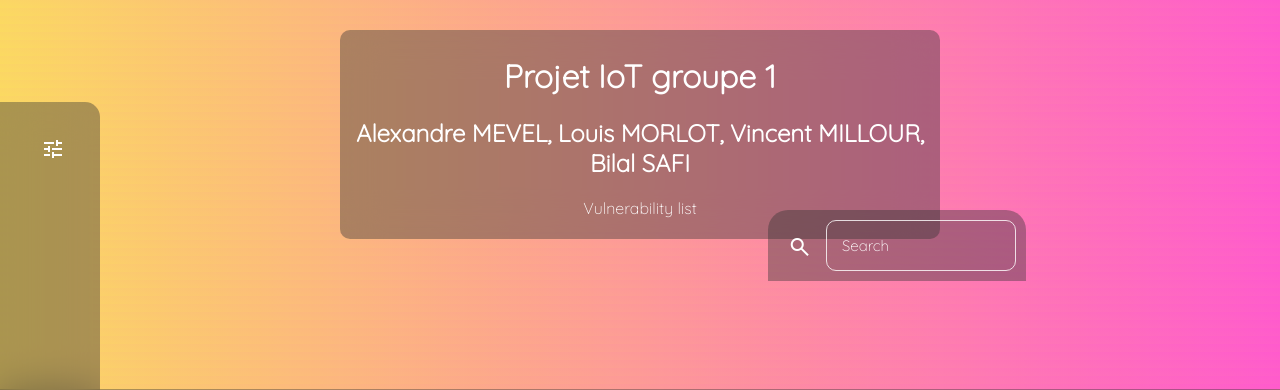
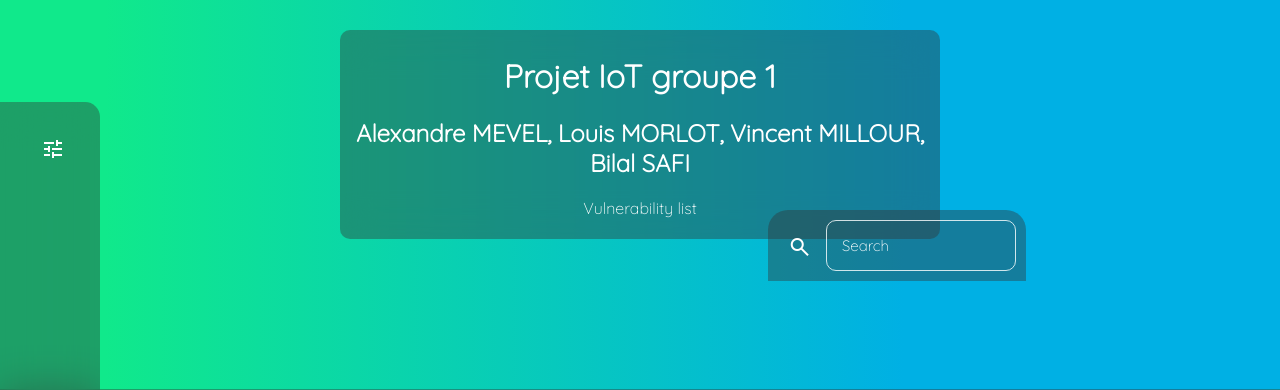
Before and after one commit to comlouis-creator/S-curit-Internet-des-Objets, a Python web app: template flask/templates/home.html in a window 1280 px wide; the page is wider, and only the part inside the window is pictured. Shown: the top 390 px of that part. Run offline with Jinja, Linux system fonts and the light colour scheme; the template is opened without the code that fills it, so the values that code supplies are empty.

Commit message:
Update style.css, ajout fond vert bleu, c plus beau

```diff
--- a/flask/static/css/style.css
+++ b/flask/static/css/style.css
@@ -9,7 +9,7 @@
 
 body{
 background-color: #FBDA61;
-background-image: linear-gradient(10deg, #FBDA61 0%, #FF5ACD 100%);
+background-image: radial-gradient( circle 916px at -1.1% 50.2%,  rgba(16,233,139,1) 13%, rgba(0,176,228,1) 100.2% );
 
 }
 
```
